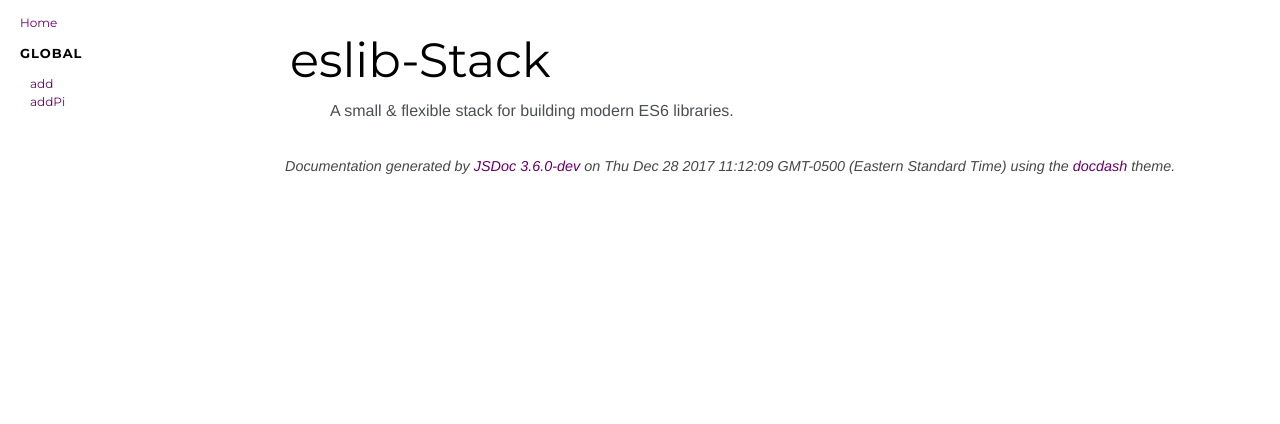
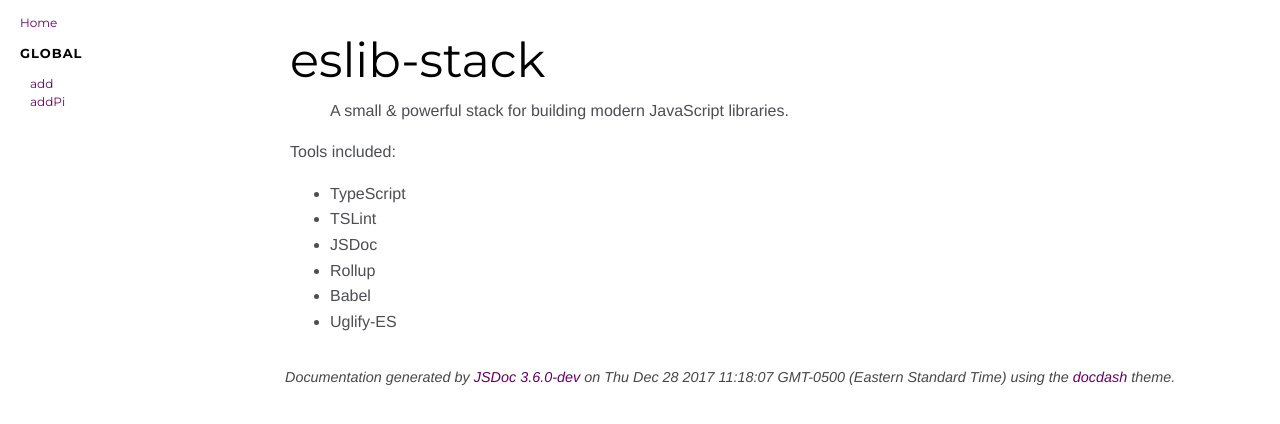
Before and after one commit to RillingDev/tslib-stack, a website: page docs/index.html in a window 1280 px wide. Drawn offline with Linux system fonts and the light colour scheme.

Commit message:
updated readme

```diff
--- a/docs/index.html
+++ b/docs/index.html
@@ -47,10 +47,19 @@
 
 
     <section class="readme">
-        <article><h1>eslib-Stack</h1>
+        <article><h1>eslib-stack</h1>
 <blockquote>
-<p>A small &amp; flexible stack for building modern ES6 libraries.</p>
-</blockquote></article>
+<p>A small &amp; powerful stack for building modern JavaScript libraries.</p>
+</blockquote>
+<p>Tools included:</p>
+<ul>
+<li>TypeScript</li>
+<li>TSLint</li>
+<li>JSDoc</li>
+<li>Rollup</li>
+<li>Babel</li>
+<li>Uglify-ES</li>
+</ul></article>
     </section>
 
 
@@ -63,7 +72,7 @@
 <br class="clear">
 
 <footer>
-    Documentation generated by <a href="https://github.com/jsdoc3/jsdoc">JSDoc 3.6.0-dev</a> on Thu Dec 28 2017 11:12:09 GMT-0500 (Eastern Standard Time) using the <a href="https://github.com/clenemt/docdash">docdash</a> theme.
+    Documentation generated by <a href="https://github.com/jsdoc3/jsdoc">JSDoc 3.6.0-dev</a> on Thu Dec 28 2017 11:18:07 GMT-0500 (Eastern Standard Time) using the <a href="https://github.com/clenemt/docdash">docdash</a> theme.
 </footer>
 
 <script>prettyPrint();</script>
```
Also changed, not shown: docs/global.html (+1 -1 lines), docs/myLib.common.js.html (+1 -1 lines), README.md.
